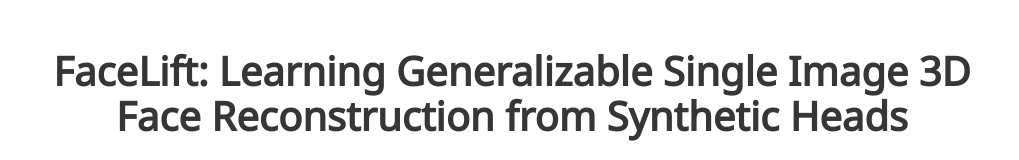
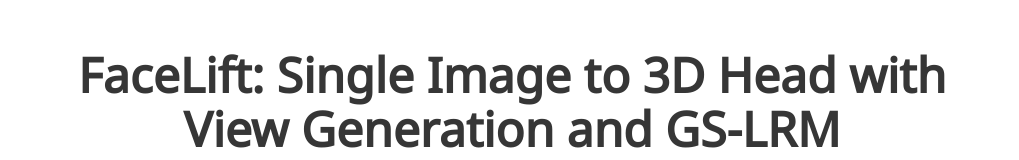
Before and after one commit to weijielyu/FaceLift, a plain HTML site: page more_results.html in a window 1280 px wide. Shown: the top 160 px of the page, without its empty margins (128-1147 px from the left). Drawn offline with nearby package versions, Linux system fonts and the light colour scheme; some icons are missing; a web font is replaced by a local one.

Commit message:
Update more_results.html

```diff
--- a/more_results.html
+++ b/more_results.html
@@ -5,7 +5,7 @@
   <meta name="description"
         content="FaceLift takes a single image of a human face as input and generates a high-fidelity 3D Gaussian head representation.">
   <meta name="viewport" content="width=device-width, initial-scale=1">
-  <title>FaceLift: Learning Generalizable Single Image 3D Face Reconstruction from Synthetic Heads</title>
+  <title>FaceLift: Single Image to 3D Head with View Generation and GS-LRM</title>
 
   <link href="https://fonts.googleapis.com/css?family=Google+Sans|Noto+Sans|Castoro"
         rel="stylesheet">
@@ -33,8 +33,8 @@
     <div class="container is-max-desktop">
       <div class="columns is-centered">
         <div class="column has-text-centered">
-          <h1 class="title is-2 publication-title">
-            FaceLift: Learning Generalizable Single Image 3D Face Reconstruction from Synthetic Heads
+          <h1 class="title is-1 publication-title">
+            FaceLift: Single Image to 3D Head with View Generation and GS-LRM
           </h1>
 
           <div class="is-size-5 publication-authors">
```
